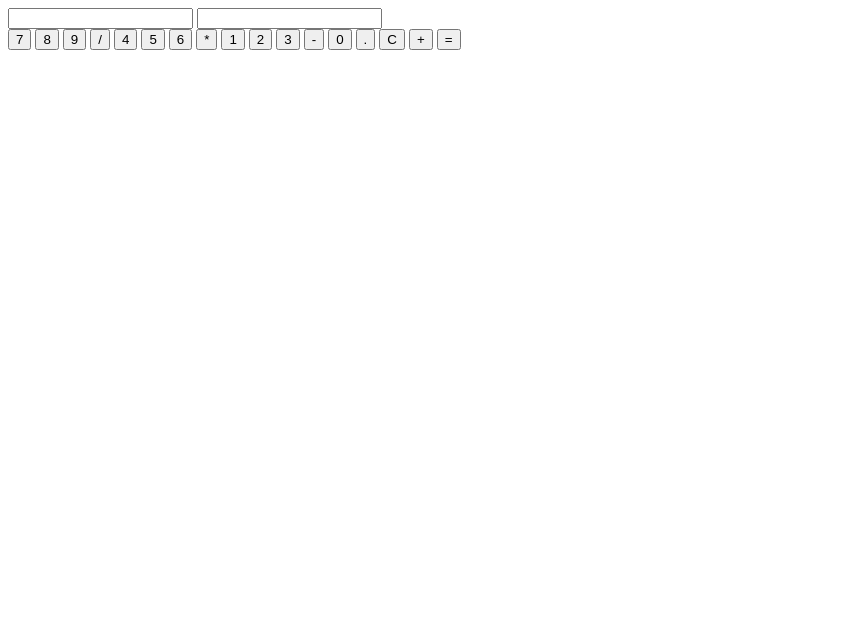
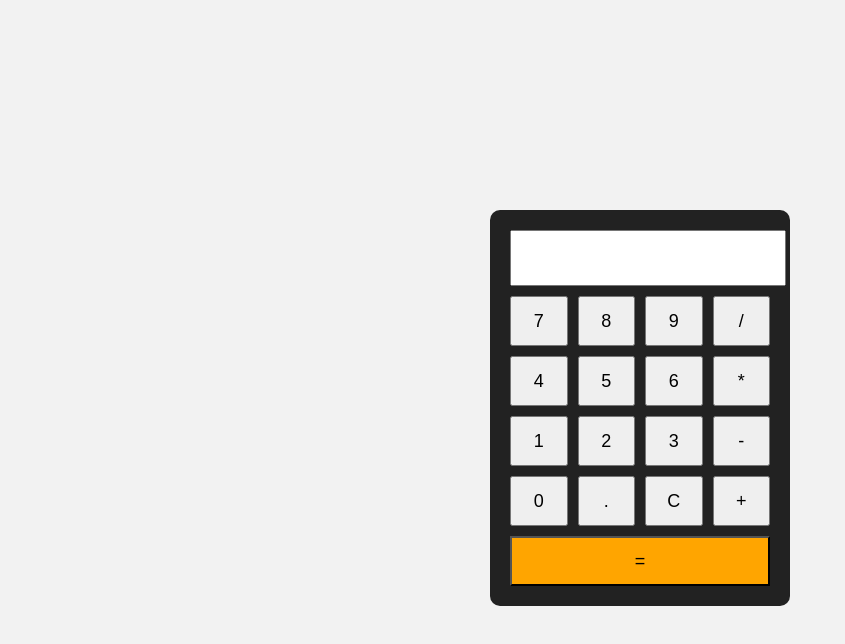
Before and after one commit to Vilaaps/Laba-22, a plain HTML site: page calculator/index.html in a window 1280 px wide. Shown: the whole page, without its empty margins (0-845 px from the left). Drawn offline with Linux system fonts and the light colour scheme.

Commit message:
Step 3: added basic CSS styling for calculator

```diff
--- a/calculator/index.html
+++ b/calculator/index.html
@@ -7,10 +7,9 @@
     <link rel="stylesheet" href="style.css" />
 </head>
 <body>
-    <div class="calculator"></div>
+    <script src="main.js"></script>
+    <div class="calculator">
     <input type="text" id="display" readonly />
-    <script src="main.js"></script>
-    <input type="text" id="display" readonly>
     <div class="buttons">
 <button>7</button>
 <button>8</button>
--- a/calculator/style.css
+++ b/calculator/style.css
@@ -0,0 +1,41 @@
+body {
+    font-family: Arial, sans-serif;
+    background: #f2f2f2;
+    display: flex;
+    justify-content: center;
+    align-items: center;
+    height: 100vh;
+}
+
+.calculator {
+    background: #222;
+    padding: 20px;
+    border-radius: 10px;
+    width: 260px;
+}
+
+#display {
+    width: 100%;
+    height: 50px;
+    font-size: 24px;
+    margin-bottom: 10px;
+    text-align: right;
+    padding-right: 10px;
+}
+
+.buttons {
+    display: grid;
+    grid-template-columns: repeat(4, 1fr);
+    gap: 10px;
+}
+
+button {
+    height: 50px;
+    font-size: 18px;
+    cursor: pointer;
+}
+
+.equal {
+    grid-column: span 4;
+    background: orange;
+}
```
Also changed, not shown: img/step3_calculatorCssLab22.png (added).
